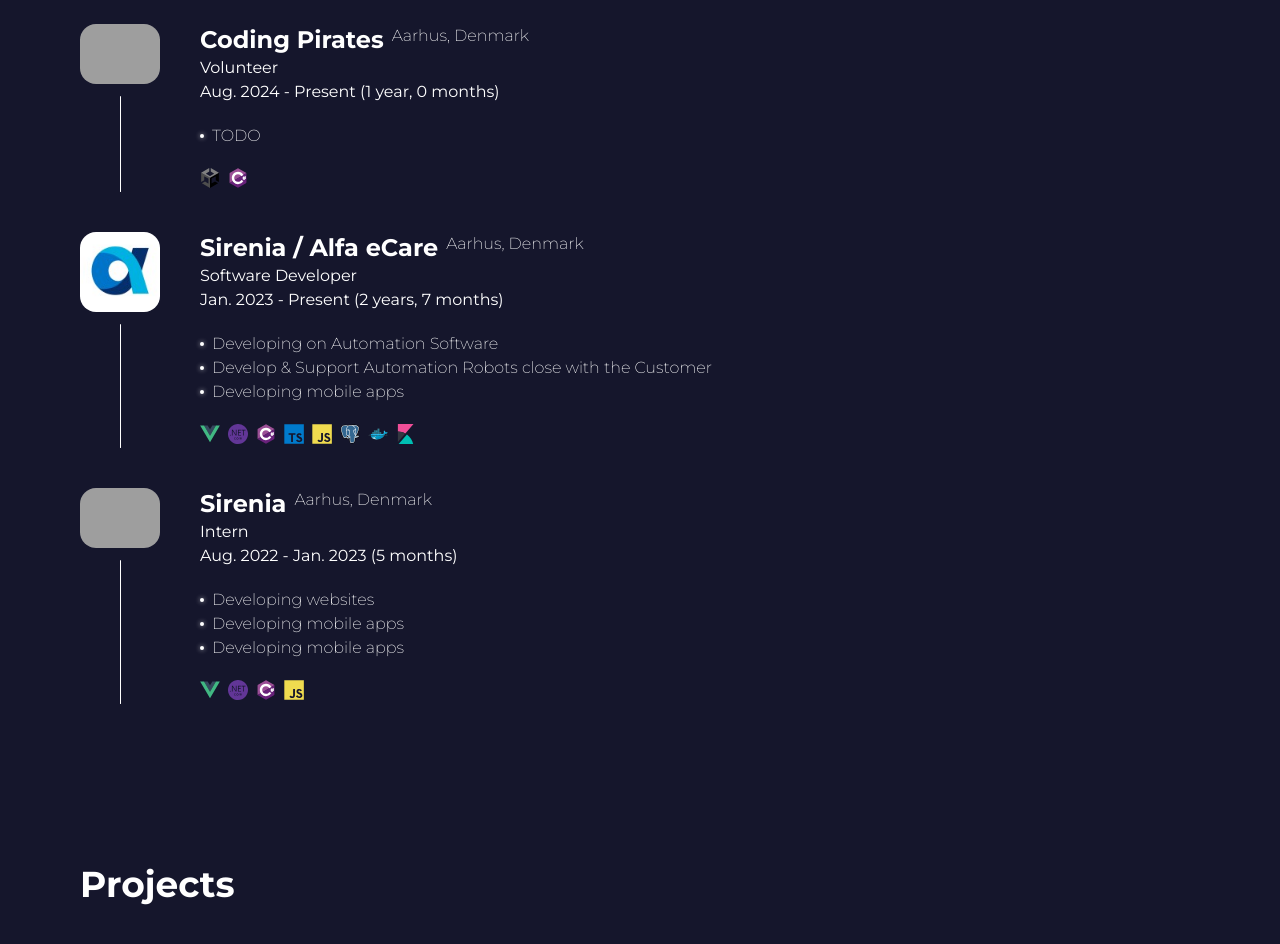
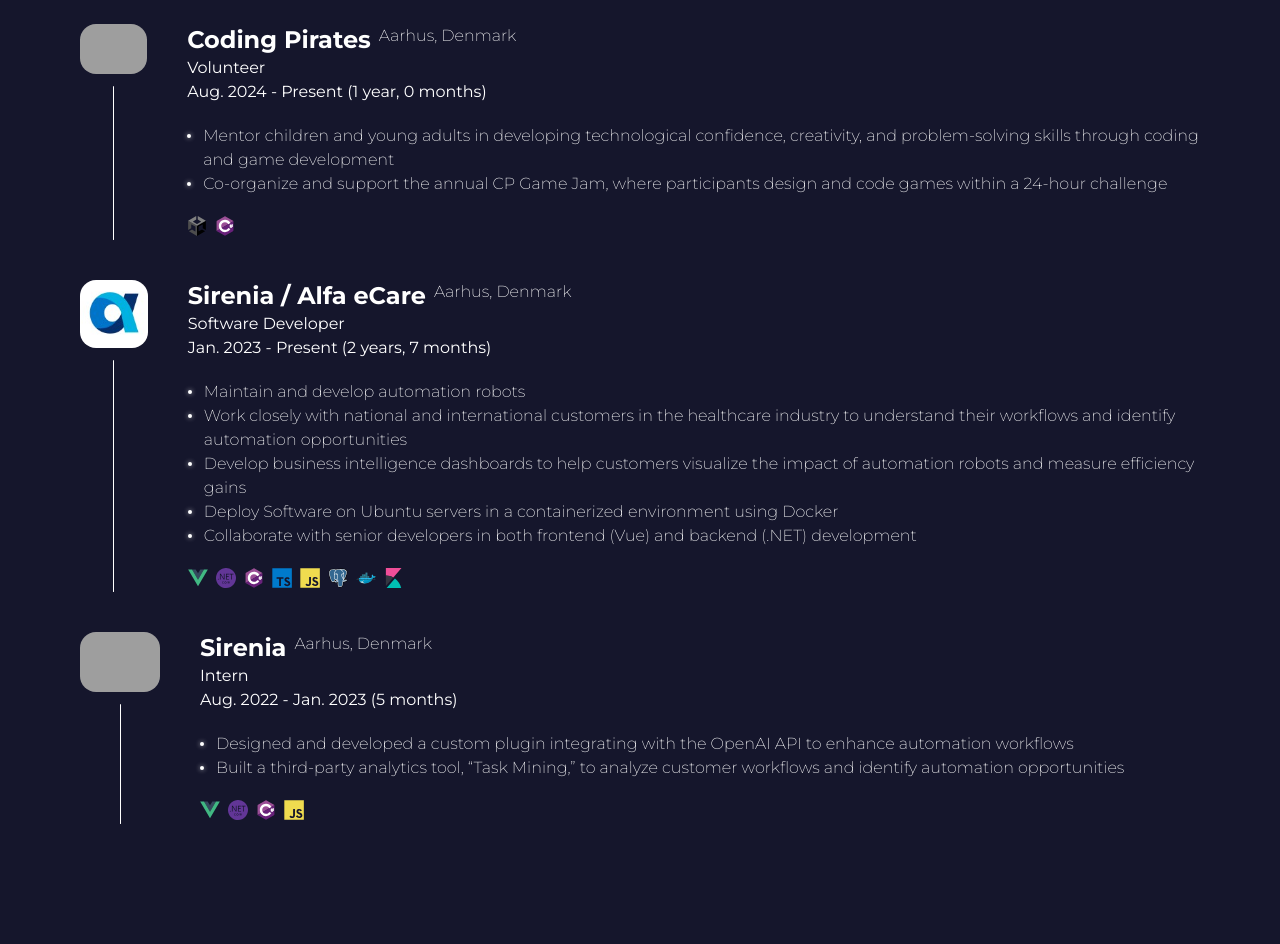
Before and after one commit to TAULO/NightSkyPortfolio, a React (Vite) app in the folder app/: page / in a window 1280 px wide. Shown: the part 1740-2684 px from the top of the page. Built offline with nearby package versions, Linux system fonts and the light colour scheme; grey boxes are pictures that could not be loaded; what tailwindcss-animated would draw is missing.

Commit message:
feat: refine Experience section tasks and durations, improve layout styling

```diff
--- a/app/src/components/Sections/Experience/Experience.tsx
+++ b/app/src/components/Sections/Experience/Experience.tsx
@@ -38,7 +38,7 @@
 const sireniaJobDuration = useJobDuration('2023-01-01', Date.now());
 const internJobDuration = useJobDuration('2022-08-01', '2023-01-01');
 
-const baJobDuration = useJobDuration('2021-01-01', '2023-01-01');
+const baJobDuration = useJobDuration('2021-08-01', '2023-02-01');
 
 const jobExperiences: Array<IExperienceItem> = [
   {
@@ -46,7 +46,10 @@
     role: 'Volunteer',
     date: `Aug. 2024 - Present (${codingPiratesJobDuration.years} year, ${codingPiratesJobDuration.months} months)`,
     place: 'Aarhus, Denmark',
-    tasks: ['TODO'],
+    tasks: [
+      'Mentor children and young adults in developing technological confidence, creativity, and problem-solving skills through coding and game development',
+      'Co-organize and support the annual CP Game Jam, where participants design and code games within a 24-hour challenge',
+    ],
     stack: [
       {
         name: 'Unity',
@@ -68,9 +71,11 @@
     date: `Jan. 2023 - Present (${sireniaJobDuration.years} years, ${sireniaJobDuration.months} months)`,
     place: 'Aarhus, Denmark',
     tasks: [
-      'Developing on Automation Software',
-      'Develop & Support Automation Robots close with the Customer',
-      'Developing mobile apps',
+      'Maintain and develop automation robots',
+      'Work closely with national and international customers in the healthcare industry to understand their workflows and identify automation opportunities',
+      'Develop business intelligence dashboards to help customers visualize the impact of automation robots and measure efficiency gains',
+      'Deploy Software on Ubuntu servers in a containerized environment using Docker',
+      'Collaborate with senior developers in both frontend (Vue) and backend (.NET) development',
     ],
     stack: [
       {
@@ -108,7 +113,7 @@
     ],
     image: {
       src: alfaIcon,
-      alt: 'alfa eCare',
+      alt: 'Alfa eCare',
     },
   },
   {
@@ -117,9 +122,8 @@
     date: `Aug. 2022 - Jan. 2023 (${internJobDuration.months} months)`,
     place: 'Aarhus, Denmark',
     tasks: [
-      'Developing websites',
-      'Developing mobile apps',
-      'Developing mobile apps',
+      'Designed and developed a custom plugin integrating with the OpenAI API to enhance automation workflows',
+      'Built a third-party analytics tool, “Task Mining,” to analyze customer workflows and identify automation opportunities',
     ],
     stack: [
       {
@@ -150,7 +154,7 @@
   {
     title: 'Business Academy Aarhus',
     role: 'AP in Computer Science',
-    date: `Aug. 2021 - Jan. 2023 (${baJobDuration.years} years, ${baJobDuration.months} months)`,
+    date: `Aug. 2021 - Feb. 2023 (${baJobDuration.years} years, ${baJobDuration.months} months)`,
     place: 'Aarhus, Denmark',
     tasks: [],
     stack: [],
@@ -187,7 +191,9 @@
             items={['Jobs', 'Education']}
             onSelectionChange={handleSwitchChange}
           ></Switch>
-          <div className={'flex flex-col gap-10'}>{experienceItem}</div>
+          <div className={'flex min-h-[900px] flex-col gap-10'}>
+            {experienceItem}
+          </div>
         </div>
       </div>
     </>
--- a/app/src/components/Sections/Experience/ExperienceItem.tsx
+++ b/app/src/components/Sections/Experience/ExperienceItem.tsx
@@ -26,14 +26,14 @@
         </div>
         <div className={'flex flex-col font-extralight'}>
           {item.tasks.map((task, index) => (
-            <div className={'flex items-center gap-x-2'} key={index}>
-              <div
-                className={
-                  'size-1 rounded-full bg-white shadow-[0_0_4px_1px_hsla(0,0%,100%,.3)]'
-                }
-              ></div>
-              <p>{task}</p>
-            </div>
+            <p
+              className={
+                'relative pl-4 before:absolute before:left-0 before:top-[0.6em] before:size-1 before:rounded-full before:bg-white before:shadow-[0_0_4px_1px_hsla(0,0%,100%,.3)]'
+              }
+              key={index}
+            >
+              {task}
+            </p>
           ))}
         </div>
         <div className={'mb-1 flex gap-2'}>
```
